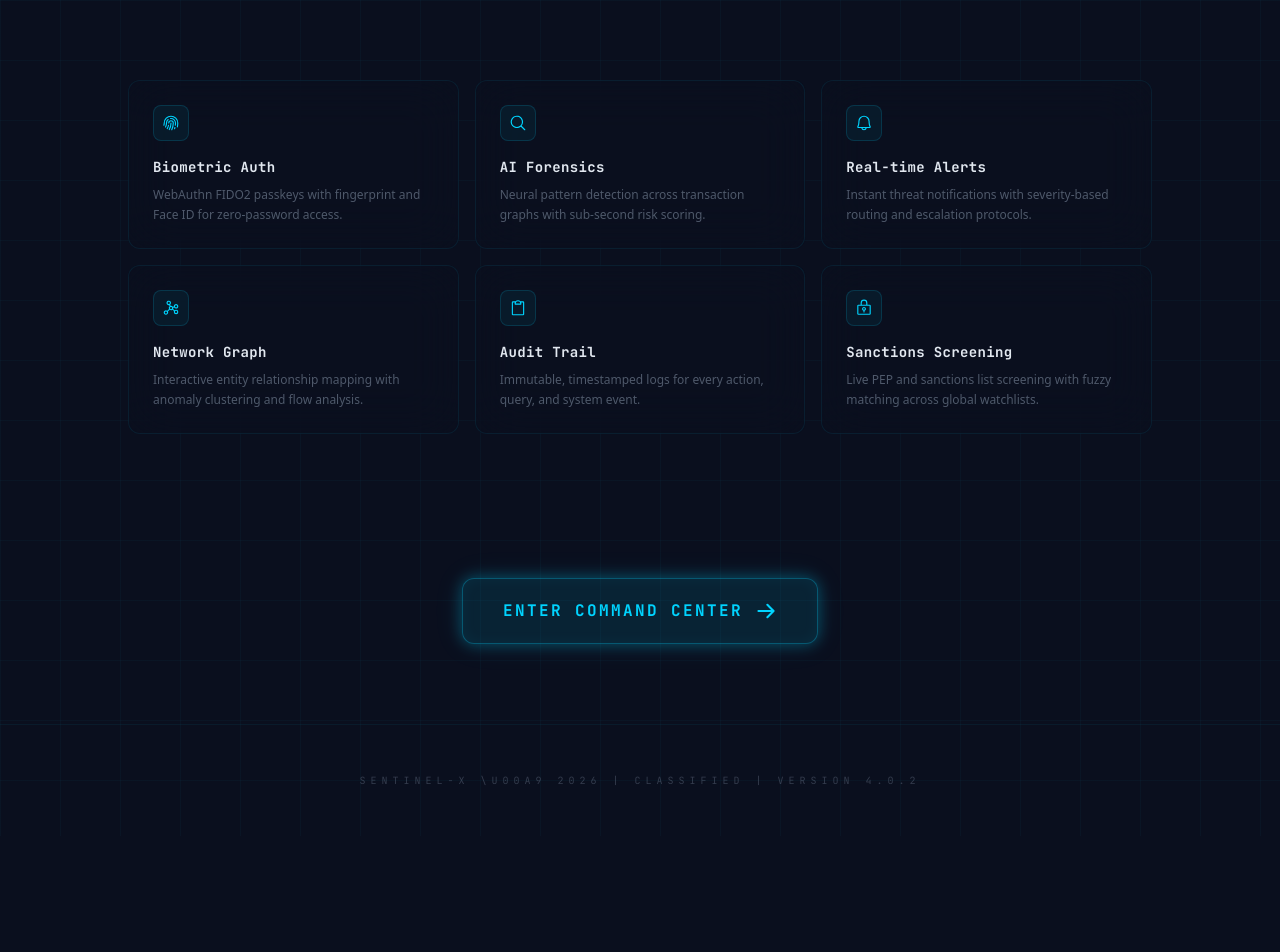
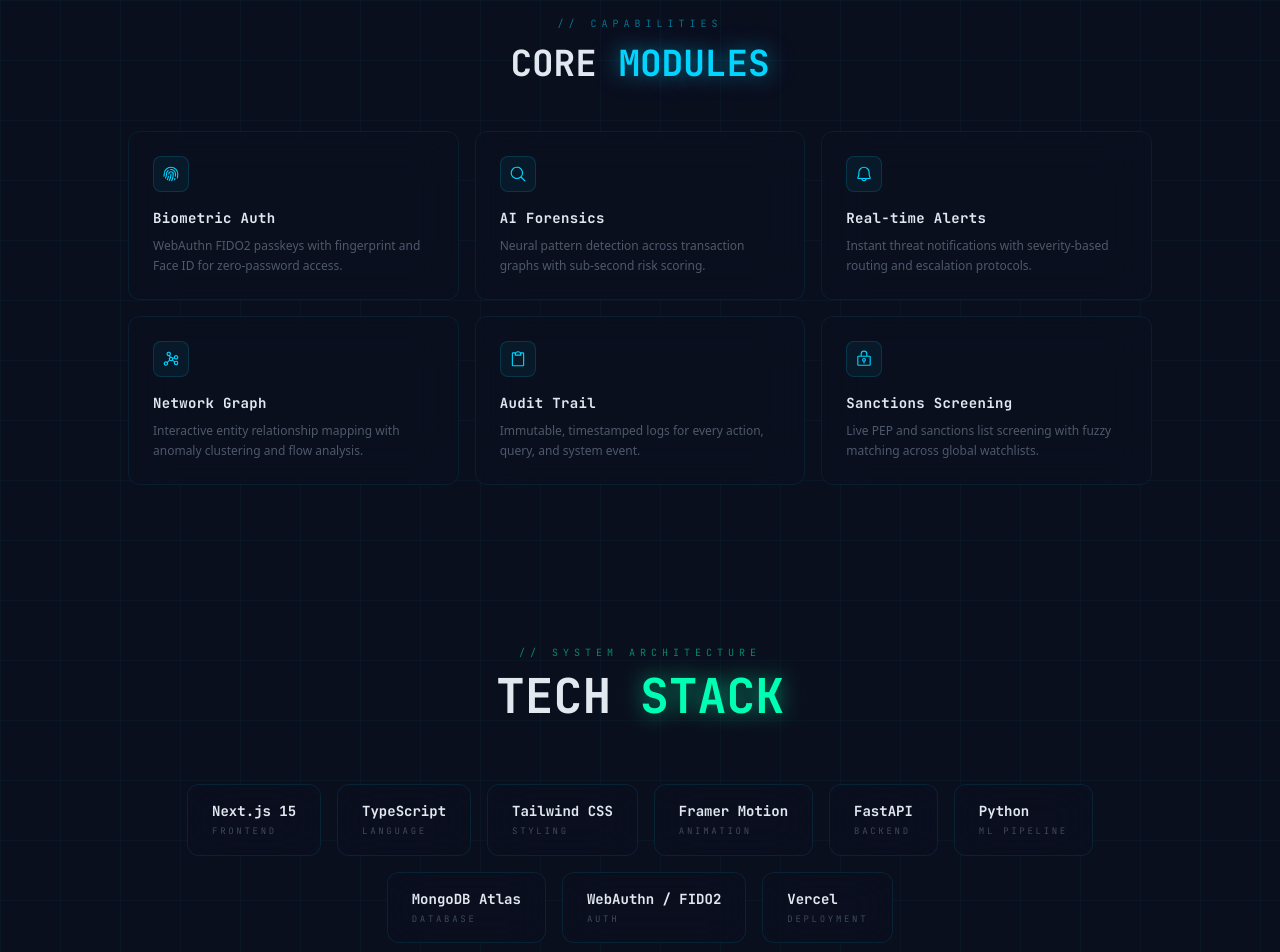
Before and after one commit to SayAn1-dls/sentinel-x, a Next.js app in the folder frontend/: page / in a window 1280 px wide. Shown: the part 1680-2632 px from the top of the page. Before the commit the page ends 2516 px from the top, so only its background shows below. Built offline with nearby package versions, Linux system fonts and the light colour scheme; no server answers.

Commit message:
feat(ui): add Tech Stack badge grid section

```diff
--- a/frontend/src/app/page.tsx
+++ b/frontend/src/app/page.tsx
@@ -108,6 +108,19 @@ const PIPELINE_STEPS = [
   },
 ];
 
+/* ── Tech Stack ── */
+const TECH_STACK = [
+  { name: 'Next.js 15', category: 'Frontend' },
+  { name: 'TypeScript', category: 'Language' },
+  { name: 'Tailwind CSS', category: 'Styling' },
+  { name: 'Framer Motion', category: 'Animation' },
+  { name: 'FastAPI', category: 'Backend' },
+  { name: 'Python', category: 'ML Pipeline' },
+  { name: 'MongoDB Atlas', category: 'Database' },
+  { name: 'WebAuthn / FIDO2', category: 'Auth' },
+  { name: 'Vercel', category: 'Deployment' },
+];
+
 export default function HomePage() {
   const [currentTime, setCurrentTime] = useState('');
 
@@ -131,10 +144,8 @@ export default function HomePage() {
 
   return (
     <main className="min-h-screen bg-[#0A0F1E] text-[#E2E8F0] overflow-hidden font-sans grid-bg">
-      {/* Scanlines overlay */}
       <div className="scanlines-overlay" />
 
-      {/* Ambient gradients */}
       <div className="fixed inset-0 pointer-events-none z-[1]">
         <div className="absolute top-0 left-1/4 w-[600px] h-[600px] bg-[radial-gradient(circle,rgba(0,212,255,0.06),transparent_70%)]" />
         <div className="absolute bottom-0 right-1/4 w-[500px] h-[500px] bg-[radial-gradient(circle,rgba(0,255,179,0.04),transparent_70%)]" />
@@ -253,7 +264,7 @@ export default function HomePage() {
             initial={{ opacity: 0 }}
             animate={{ opacity: 1 }}
             transition={{ delay: 0.7 }}
-            className="max-w-3xl mx-auto mb-16 border border-[rgba(0,212,255,0.1)] rounded-xl bg-[rgba(10,15,30,0.7)] backdrop-blur-xl overflow-hidden"
+            className="max-w-3xl mx-auto border border-[rgba(0,212,255,0.1)] rounded-xl bg-[rgba(10,15,30,0.7)] backdrop-blur-xl overflow-hidden"
           >
             <div className="px-4 py-2.5 border-b border-[rgba(0,212,255,0.08)] flex items-center justify-between">
               <div className="flex items-center gap-2">
@@ -348,6 +359,19 @@ export default function HomePage() {
       <section className="relative z-10 py-16 px-6">
         <div className="max-w-5xl mx-auto">
           <motion.div
+            initial={{ opacity: 0, y: 20 }}
+            whileInView={{ opacity: 1, y: 0 }}
+            viewport={{ once: true }}
+            className="text-center mb-12"
+          >
+            <span className="terminal-text text-[10px] tracking-[0.5em] uppercase text-[rgba(0,212,255,0.5)] block mb-3">
+              // CAPABILITIES
+            </span>
+            <h2 className="terminal-text text-3xl md:text-4xl font-bold text-[#E2E8F0]">
+              CORE <span className="neon-text-cyan">MODULES</span>
+            </h2>
+          </motion.div>
+          <motion.div
             initial={{ opacity: 0 }}
             whileInView={{ opacity: 1 }}
             viewport={{ once: true }}
@@ -365,6 +389,48 @@ export default function HomePage() {
                 <h3 className="terminal-text text-sm font-bold tracking-wide mb-2 text-[#E2E8F0]">{title}</h3>
                 <p className="text-xs text-[rgba(148,163,184,0.5)] leading-relaxed">{desc}</p>
               </div>
+            ))}
+          </motion.div>
+        </div>
+      </section>
+
+      {/* ── Tech Stack ── */}
+      <section id="tech-stack" className="relative z-10 py-24 px-6 scroll-mt-20">
+        <div className="max-w-5xl mx-auto">
+          <motion.div
+            initial={{ opacity: 0, y: 30 }}
+            whileInView={{ opacity: 1, y: 0 }}
+            viewport={{ once: true, margin: '-100px' }}
+            transition={{ duration: 0.6 }}
+            className="text-center mb-16"
+          >
+            <span className="terminal-text text-[10px] tracking-[0.5em] uppercase text-[rgba(0,255,179,0.5)] block mb-3">
+              // SYSTEM ARCHITECTURE
+            </span>
+            <h2 className="terminal-text text-3xl md:text-5xl font-bold text-[#E2E8F0]">
+              TECH <span className="neon-text-teal">STACK</span>
+            </h2>
+          </motion.div>
+
+          <motion.div
+            initial={{ opacity: 0 }}
+            whileInView={{ opacity: 1 }}
+            viewport={{ once: true }}
+            transition={{ duration: 0.6, delay: 0.2 }}
+            className="flex flex-wrap justify-center gap-4"
+          >
+            {TECH_STACK.map((tech, i) => (
+              <motion.div
+                key={tech.name}
+                initial={{ opacity: 0, scale: 0.9 }}
+                whileInView={{ opacity: 1, scale: 1 }}
+                viewport={{ once: true }}
+                transition={{ delay: i * 0.08, duration: 0.4 }}
+                className="group relative px-6 py-4 rounded-xl border border-[rgba(0,212,255,0.1)] bg-[rgba(10,15,30,0.7)] backdrop-blur-xl hover:border-[rgba(0,212,255,0.3)] hover:bg-[rgba(0,212,255,0.06)] transition-all duration-300 hover:-translate-y-1 hover:shadow-[0_0_25px_rgba(0,212,255,0.1)]"
+              >
+                <div className="text-sm font-bold terminal-text text-[#E2E8F0] group-hover:text-[#00D4FF] transition-colors">{tech.name}</div>
+                <div className="text-[9px] tracking-[0.3em] uppercase text-[rgba(148,163,184,0.4)] terminal-text mt-1">{tech.category}</div>
+              </motion.div>
             ))}
           </motion.div>
         </div>
```
